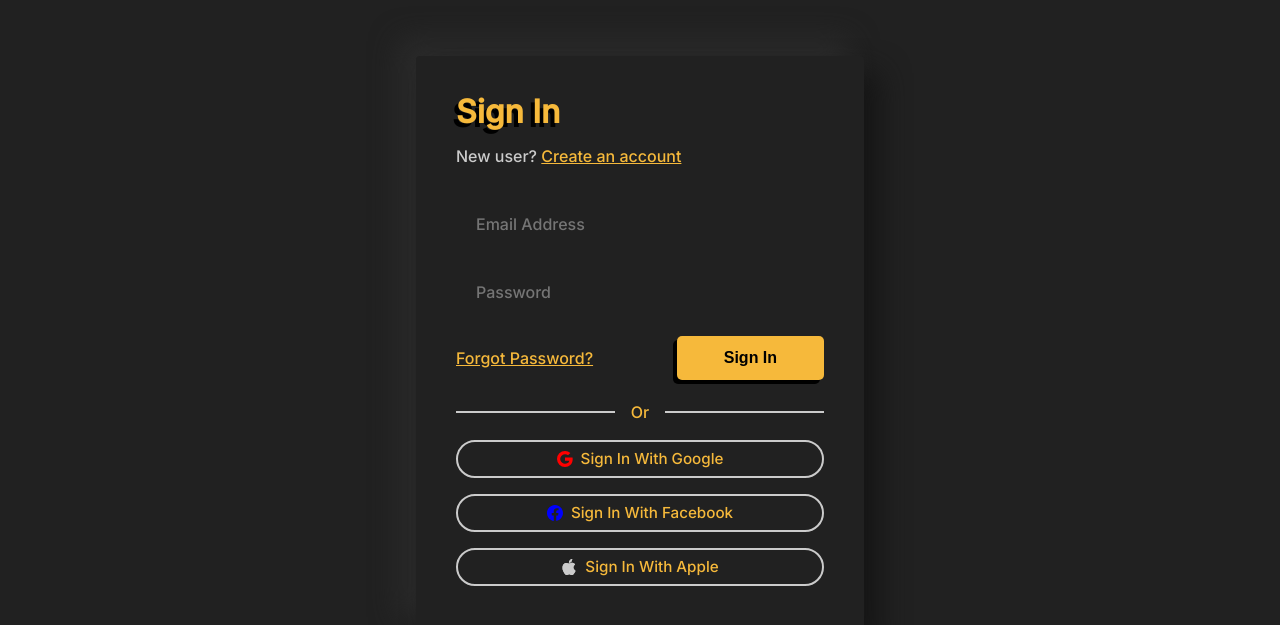
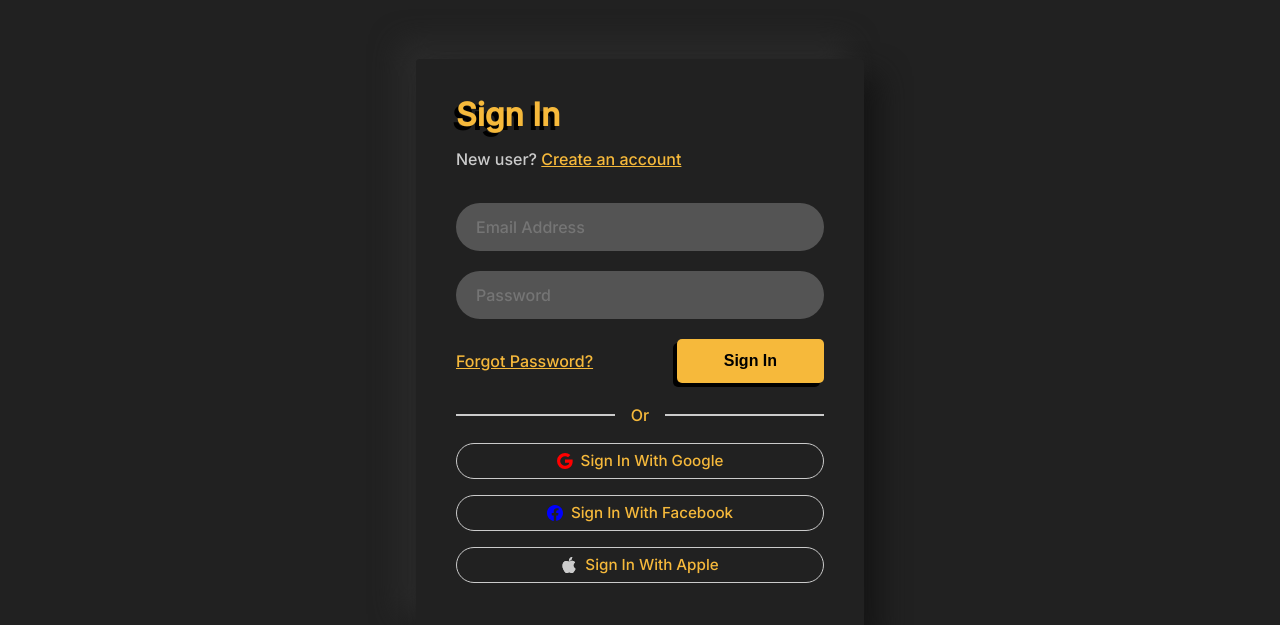
Before and after one commit to ZoroaAi/MelioraMarket, a website: page src/pages/login.html in a window 1280 px wide. Shown: the part 55-680 px from the top of the page. Drawn offline with nearby package versions, Linux system fonts and the light colour scheme; a small style sheet from the web is missing; files whose address does not match are found by name; a web font is replaced by a local one.

Commit message:
Bug: Nava Bar not working in login page

```diff
--- a/src/styles/components/_login.scss
+++ b/src/styles/components/_login.scss
@@ -47,8 +47,8 @@
 				border: none;
 				outline: none;
 				border-radius: 2rem;
-				color: var(--color-black);
-				background: var(--color-light);
+				color: lighten($color: variables.$text-dark-mode, $amount: 20%);
+				background: lighten($color: variables.$dark, $amount: 20%);
 				text-transform: unset;
 				text-rendering: optimizeLegibility;
 			}
@@ -167,7 +167,7 @@
         height: auto;
         padding: 0.35rem 1.25rem;
         outline: none;
-        border: 2px solid variables.$text-dark-mode;
+        border: 1px solid variables.$text-dark-mode;
         border-radius: 2rem;
         color: variables.$text-dark-mode;
         background: variables.$dark;
--- a/src/styles/components/_nav.scss
+++ b/src/styles/components/_nav.scss
@@ -14,6 +14,7 @@
     align-items: center;
     height: 50px;
     overflow: hidden;
+    z-index: 1000;
     img{
         height: 16px;
         width: auto;
```
Also changed, not shown: src/styles/main.css, 1 other file.
